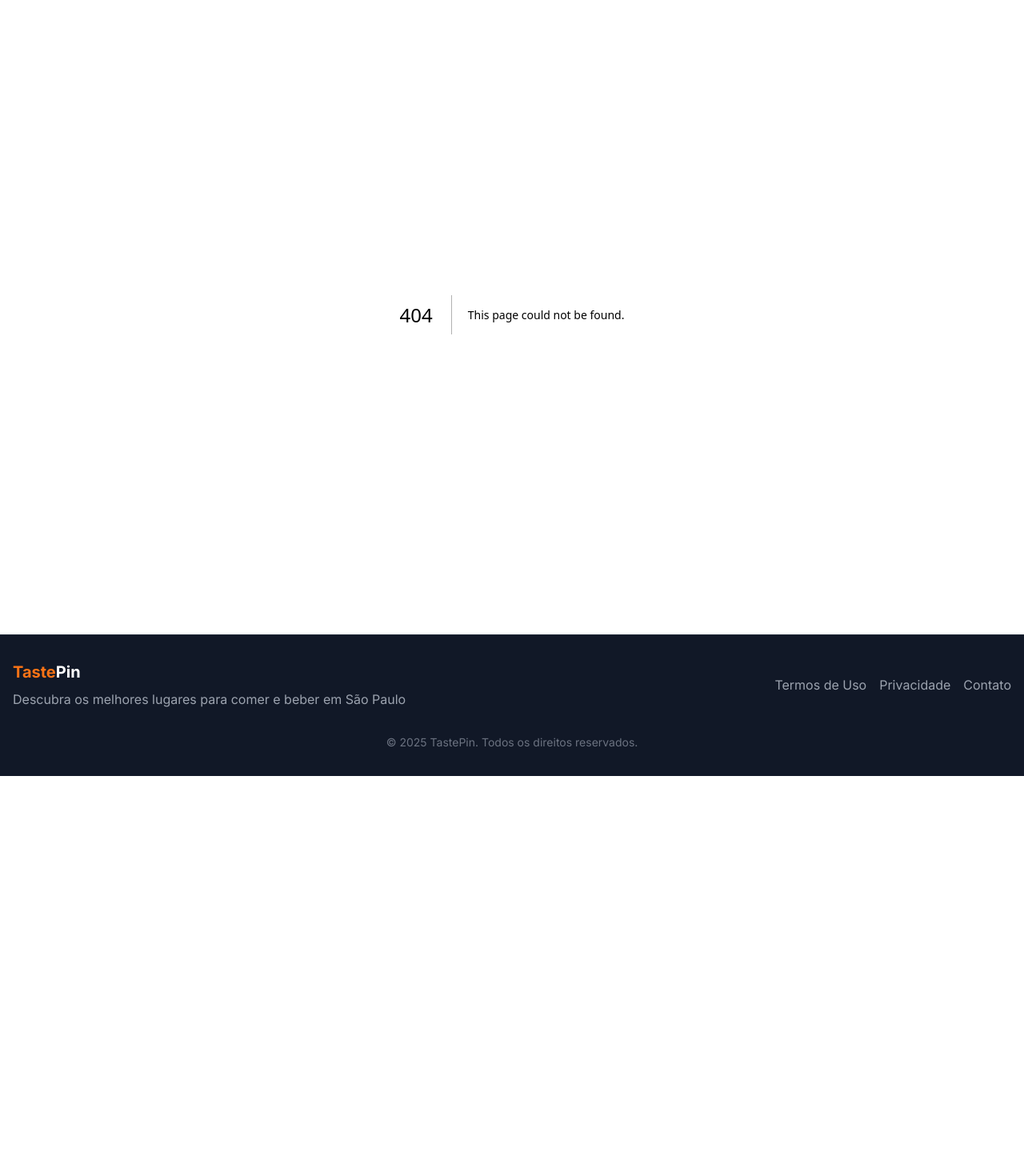
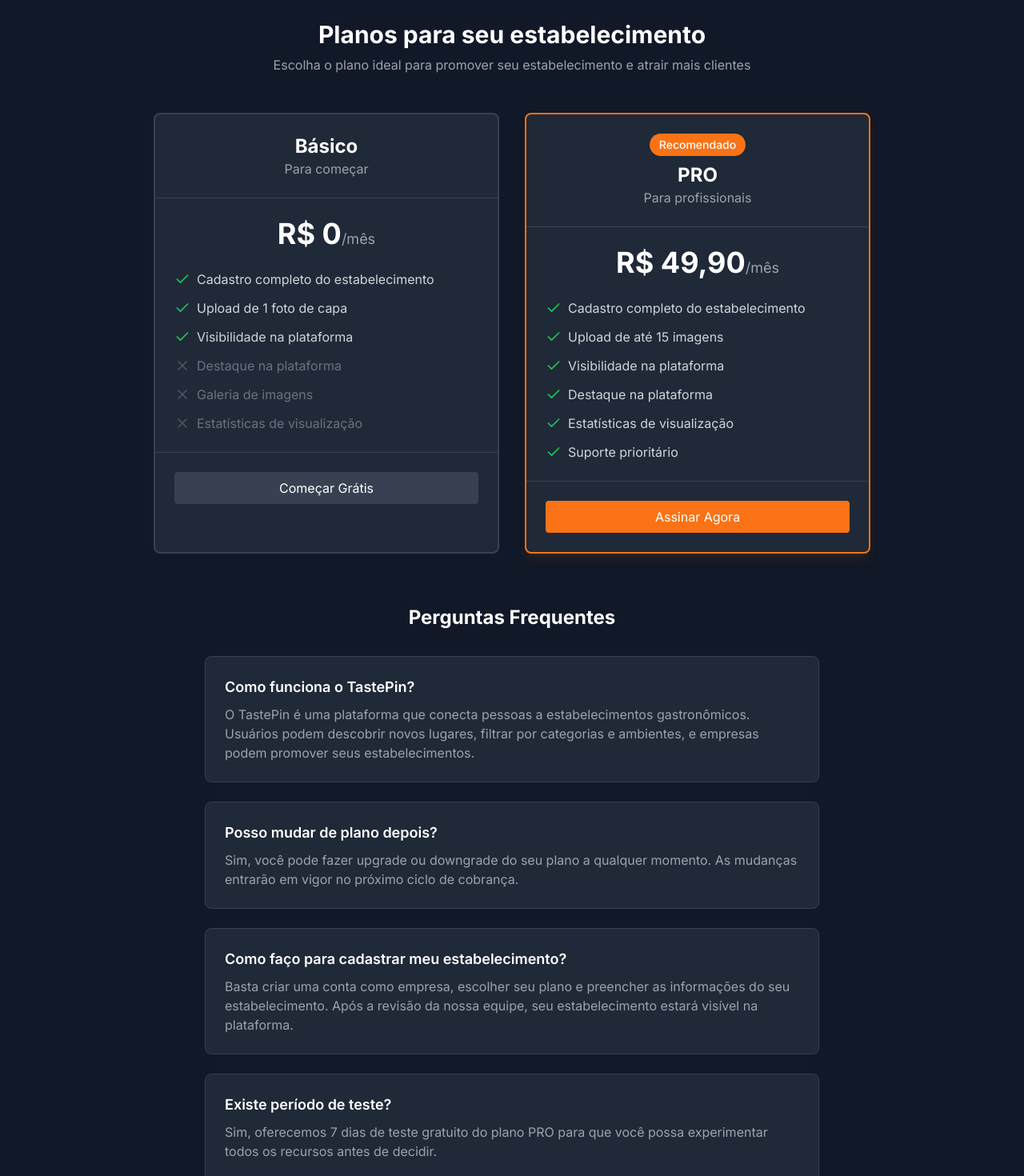
Before and after one commit to Javarezoc/tastepin, a Next.js app: page /planos in a window 1280 px wide. Before the commit this address had no page. Shown: the part 80-1550 px from the top of the page at 80% size. Before the commit the page ends 1050 px from the top, so only its background shows below. Built offline with nearby package versions, Linux system fonts and the light colour scheme.

Commit message:
Create page.tsx

```diff
--- /dev/null
+++ b/app/planos/page.tsx
@@ -0,0 +1,174 @@
+import Link from "next/link"
+import { Check, X } from 'lucide-react'
+
+export default function PlanosPage() {
+  return (
+    <div className="bg-gray-900 min-h-screen">
+      <div className="container mx-auto px-4 py-8">
+        <section className="text-center mb-12">
+          <h1 className="text-3xl font-bold text-white mb-2">Planos para seu estabelecimento</h1>
+          <p className="text-gray-400 max-w-2xl mx-auto">
+            Escolha o plano ideal para promover seu estabelecimento e atrair mais clientes
+          </p>
+        </section>
+
+        <div className="grid grid-cols-1 md:grid-cols-2 gap-8 max-w-4xl mx-auto mb-16">
+          <div className="bg-gray-800 border-2 border-gray-700 rounded-lg overflow-hidden">
+            <div className="p-6 text-center">
+              <h2 className="text-2xl font-bold text-white">Básico</h2>
+              <p className="text-gray-400">Para começar</p>
+            </div>
+            <div className="p-6 text-center border-t border-gray-700">
+              <p className="text-4xl font-bold text-white mb-6">
+                R$ 0<span className="text-lg font-normal text-gray-400">/mês</span>
+              </p>
+
+              <ul className="space-y-3 text-left">
+                <li className="flex items-center text-gray-300">
+                  <Check className="h-5 w-5 text-green-500 mr-2" />
+                  <span>Cadastro completo do estabelecimento</span>
+                </li>
+                <li className="flex items-center text-gray-300">
+                  <Check className="h-5 w-5 text-green-500 mr-2" />
+                  <span>Upload de 1 foto de capa</span>
+                </li>
+                <li className="flex items-center text-gray-300">
+                  <Check className="h-5 w-5 text-green-500 mr-2" />
+                  <span>Visibilidade na plataforma</span>
+                </li>
+                <li className="flex items-center text-gray-500">
+                  <X className="h-5 w-5 text-gray-600 mr-2" />
+                  <span>Destaque na plataforma</span>
+                </li>
+                <li className="flex items-center text-gray-500">
+                  <X className="h-5 w-5 text-gray-600 mr-2" />
+                  <span>Galeria de imagens</span>
+                </li>
+                <li className="flex items-center text-gray-500">
+                  <X className="h-5 w-5 text-gray-600 mr-2" />
+                  <span>Estatísticas de visualização</span>
+                </li>
+              </ul>
+            </div>
+            <div className="p-6 border-t border-gray-700">
+              <Link
+                href="/cadastro"
+                className="block w-full py-2 px-4 bg-gray-700 hover:bg-gray-600 text-white text-center rounded transition-colors"
+              >
+                Começar Grátis
+              </Link>
+            </div>
+          </div>
+
+          <div className="bg-gray-800 border-2 border-orange-500 rounded-lg overflow-hidden shadow-lg shadow-orange-500/10">
+            <div className="p-6 text-center">
+              <div className="bg-orange-500 text-white text-sm font-medium py-1 px-3 rounded-full w-fit mx-auto mb-2">
+                Recomendado
+              </div>
+              <h2 className="text-2xl font-bold text-white">PRO</h2>
+              <p className="text-gray-400">Para profissionais</p>
+            </div>
+            <div className="p-6 text-center border-t border-gray-700">
+              <p className="text-4xl font-bold text-white mb-6">
+                R$ 49,90
+                <span className="text-lg font-normal text-gray-400">/mês</span>
+              </p>
+
+              <ul className="space-y-3 text-left">
+                <li className="flex items-center text-gray-300">
+                  <Check className="h-5 w-5 text-green-500 mr-2" />
+                  <span>Cadastro completo do estabelecimento</span>
+                </li>
+                <li className="flex items-center text-gray-300">
+                  <Check className="h-5 w-5 text-green-500 mr-2" />
+                  <span>Upload de até 15 imagens</span>
+                </li>
+                <li className="flex items-center text-gray-300">
+                  <Check className="h-5 w-5 text-green-500 mr-2" />
+                  <span>Visibilidade na plataforma</span>
+                </li>
+                <li className="flex items-center text-gray-300">
+                  <Check className="h-5 w-5 text-green-500 mr-2" />
+                  <span>Destaque na plataforma</span>
+                </li>
+                <li className="flex items-center text-gray-300">
+                  <Check className="h-5 w-5 text-green-500 mr-2" />
+                  <span>Estatísticas de visualização</span>
+                </li>
+                <li className="flex items-center text-gray-300">
+                  <Check className="h-5 w-5 text-green-500 mr-2" />
+                  <span>Suporte prioritário</span>
+                </li>
+              </ul>
+            </div>
+            <div className="p-6 border-t border-gray-700">
+              <Link
+                href="/cadastro-pro"
+                className="block w-full py-2 px-4 bg-orange-500 hover:bg-orange-600 text-white text-center rounded transition-colors"
+              >
+                Assinar Agora
+              </Link>
+            </div>
+          </div>
+        </div>
+
+        <section className="max-w-3xl mx-auto mb-16">
+          <h2 className="text-2xl font-bold text-white text-center mb-8">Perguntas Frequentes</h2>
+
+          <div className="space-y-6">
+            <div className="bg-gray-800 p-6 rounded-lg border border-gray-700">
+              <h3 className="text-lg font-semibold text-white mb-2">Como funciona o TastePin?</h3>
+              <p className="text-gray-400">
+                O TastePin é uma plataforma que conecta pessoas a estabelecimentos gastronômicos. Usuários podem descobrir
+                novos lugares, filtrar por categorias e ambientes, e empresas podem promover seus estabelecimentos.
+              </p>
+            </div>
+
+            <div className="bg-gray-800 p-6 rounded-lg border border-gray-700">
+              <h3 className="text-lg font-semibold text-white mb-2">Posso mudar de plano depois?</h3>
+              <p className="text-gray-400">
+                Sim, você pode fazer upgrade ou downgrade do seu plano a qualquer momento. As mudanças entrarão em vigor
+                no próximo ciclo de cobrança.
+              </p>
+            </div>
+
+            <div className="bg-gray-800 p-6 rounded-lg border border-gray-700">
+              <h3 className="text-lg font-semibold text-white mb-2">Como faço para cadastrar meu estabelecimento?</h3>
+              <p className="text-gray-400">
+                Basta criar uma conta como empresa, escolher seu plano e preencher as informações do seu estabelecimento.
+                Após a revisão da nossa equipe, seu estabelecimento estará visível na plataforma.
+              </p>
+            </div>
+
+            <div className="bg-gray-800 p-6 rounded-lg border border-gray-700">
+              <h3 className="text-lg font-semibold text-white mb-2">Existe período de teste?</h3>
+              <p className="text-gray-400">
+                Sim, oferecemos 7 dias de teste gratuito do plano PRO para que você possa experimentar todos os recursos
+                antes de decidir.
+              </p>
+            </div>
+          </div>
+        </section>
+
+        <section className="bg-gray-800 rounded-lg p-8 text-center max-w-3xl mx-auto border border-gray-700">
+          <h2 className="text-2xl font-bold text-white mb-4">Pronto para começar?</h2>
+          <p className="text-gray-400 mb-6">Cadastre seu estabelecimento agora e comece a atrair mais clientes</p>
+          <div className="flex flex-col sm:flex-row justify-center gap-4">
+            <Link
+              href="/sobre"
+              className="py-2 px-6 bg-gray-700 hover:bg-gray-600 text-white rounded transition-colors"
+            >
+              Saber Mais
+            </Link>
+            <Link
+              href="/cadastro"
+              className="py-2 px-6 bg-orange-500 hover:bg-orange-600 text-white rounded transition-colors"
+            >
+              Cadastrar Estabelecimento
+            </Link>
+          </div>
+        </section>
+      </div>
+    </div>
+  )
+}
```
